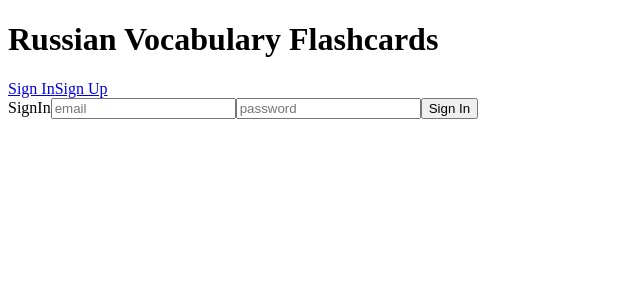
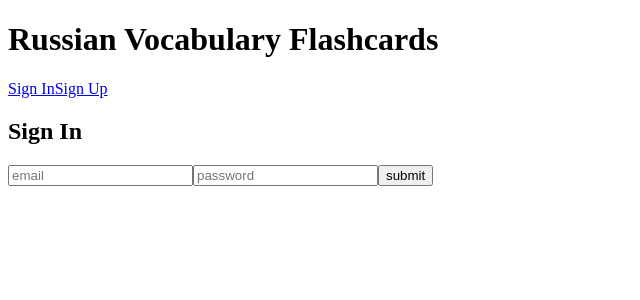
Before and after one commit to Waddah-JD/russian-vocabulary-flash-cards-client, a React app: page /sign-in in a window 1280 px wide. Shown: the top 300 px of the page, without its empty margins (0-640 px from the left). Built offline with nearby package versions, Linux system fonts and the light colour scheme; no server answers.

Commit message:
isolate EmailAndPassword component to reuse it && disable React import required

```diff
--- a/src/App.tsx
+++ b/src/App.tsx
@@ -1,4 +1,3 @@
-import React from "react";
 import { Provider } from "react-redux";
 import { RouterProvider } from "react-router-dom";
 
--- /dev/null
+++ b/src/components/Forms/EmailAndPassword.tsx
@@ -0,0 +1,23 @@
+type Props = {
+  email: string;
+  handleEmailChange: (e: React.ChangeEvent<HTMLInputElement>) => void;
+  password: string;
+  handlePasswordChange: (e: React.ChangeEvent<HTMLInputElement>) => void;
+  submitButtonLabel?: string;
+  handleSubmitForm: () => void;
+};
+
+function EmailAndPassword(props: Props) {
+  const { email, handleEmailChange, password, handlePasswordChange, submitButtonLabel, handleSubmitForm } = props;
+  return (
+    <form>
+      <input type="text" placeholder="email" value={email} onChange={handleEmailChange} />
+      <input type="password" placeholder="password" value={password} onChange={handlePasswordChange} />
+      <button type="button" onClick={handleSubmitForm}>
+        {submitButtonLabel || "submit"}
+      </button>
+    </form>
+  );
+}
+
+export default EmailAndPassword;
--- a/src/components/Layout/Navigation.tsx
+++ b/src/components/Layout/Navigation.tsx
@@ -1,5 +1,4 @@
 import { signUserOut } from "actions/auth";
-import React from "react";
 import { useDispatch, useSelector } from "react-redux";
 import { Link } from "react-router-dom";
 import { selectUserIsAuthenticated } from "selectors/auth";
--- a/src/components/Layout/ProtectedRouteLayout.tsx
+++ b/src/components/Layout/ProtectedRouteLayout.tsx
@@ -1,4 +1,4 @@
-import React, { PropsWithChildren, useEffect } from "react";
+import { PropsWithChildren, useEffect } from "react";
 import { useSelector } from "react-redux";
 import { useNavigate } from "react-router-dom";
 import { selectUserIsAuthenticated } from "selectors/auth";
--- a/src/components/Layout/UnauthenticatedOnlyRouteLayout.tsx
+++ b/src/components/Layout/UnauthenticatedOnlyRouteLayout.tsx
@@ -1,4 +1,4 @@
-import React, { PropsWithChildren, useEffect } from "react";
+import { PropsWithChildren, useEffect } from "react";
 import { useSelector } from "react-redux";
 import { useNavigate } from "react-router-dom";
 import { selectUserIsAuthenticated } from "selectors/auth";
--- a/src/pages/Homepage.tsx
+++ b/src/pages/Homepage.tsx
@@ -1,4 +1,3 @@
-import React from "react";
 import { Outlet } from "react-router-dom";
 
 import Navigation from "../components/Layout/Navigation";
--- a/src/pages/Learn.tsx
+++ b/src/pages/Learn.tsx
@@ -1,5 +1,4 @@
 import ProtectedRouteLayout from "components/Layout/ProtectedRouteLayout";
-import React from "react";
 
 function Learn() {
   return <ProtectedRouteLayout>Learn</ProtectedRouteLayout>;
--- a/src/pages/Practice.tsx
+++ b/src/pages/Practice.tsx
@@ -1,5 +1,4 @@
 import ProtectedRouteLayout from "components/Layout/ProtectedRouteLayout";
-import React from "react";
 
 function Practice() {
   return <ProtectedRouteLayout>Practice</ProtectedRouteLayout>;
--- a/src/pages/SignIn.tsx
+++ b/src/pages/SignIn.tsx
@@ -1,7 +1,7 @@
 import { signUserIn } from "actions/auth";
 import { changeEmail, changePassword } from "actions/signIn";
+import EmailAndPassword from "components/Forms/EmailAndPassword";
 import UnauthenticatedOnlyRouteLayout from "components/Layout/UnauthenticatedOnlyRouteLayout";
-import React from "react";
 import { useDispatch, useSelector } from "react-redux";
 import { selectSignInEmail, selectSignInPassword } from "selectors/signIn";
 
@@ -23,12 +23,14 @@ function SignIn() {
 
   return (
     <UnauthenticatedOnlyRouteLayout>
-      SignIn
-      <input type="text" placeholder="email" value={email} onChange={handleEmailChange} />
-      <input type="password" placeholder="password" value={password} onChange={handlePasswordChange} />
-      <button type="button" onClick={handleSubmitSignInForm}>
-        Sign In
-      </button>
+      <h2>Sign In</h2>
+      <EmailAndPassword
+        email={email}
+        handleEmailChange={handleEmailChange}
+        password={password}
+        handlePasswordChange={handlePasswordChange}
+        handleSubmitForm={handleSubmitSignInForm}
+      />
     </UnauthenticatedOnlyRouteLayout>
   );
 }
--- a/src/router.tsx
+++ b/src/router.tsx
@@ -1,4 +1,3 @@
-import React from "react";
 import { createBrowserRouter, createRoutesFromElements, Navigate, Route } from "react-router-dom";
 
 import Homepage from "./pages/Homepage";
--- a/tsconfig.json
+++ b/tsconfig.json
@@ -1,6 +1,6 @@
 {
   "compilerOptions": {
-    "jsx": "react",
+    "jsx": "react-jsx",
     /* Visit https://aka.ms/tsconfig to read more about this file */
 
     /* Projects */
```
Also changed, not shown: .eslintrc.json.
